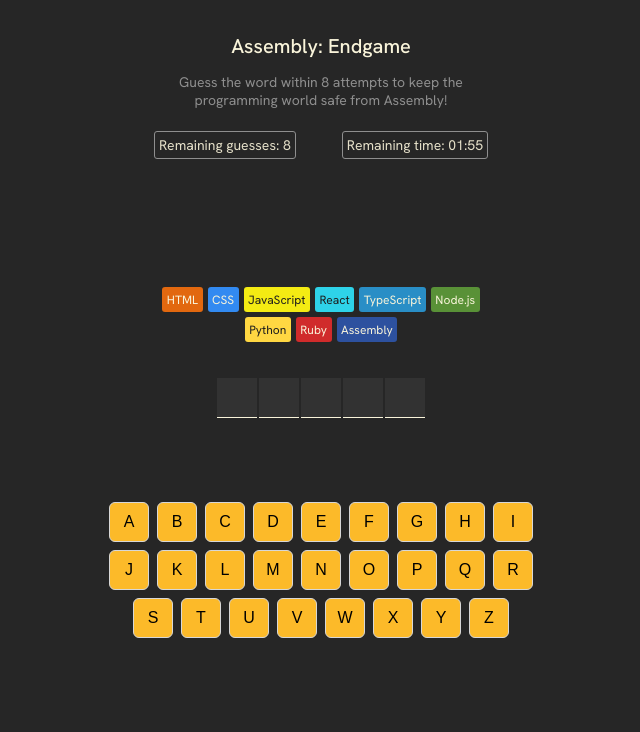
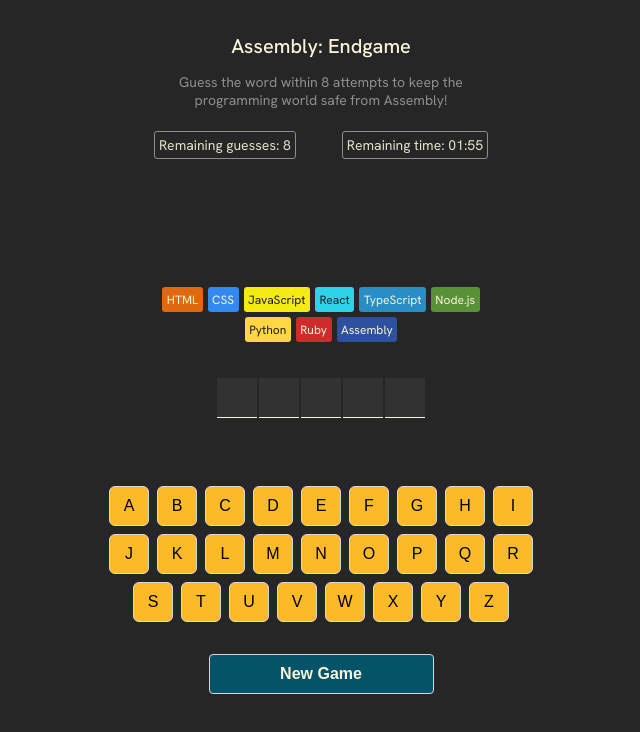
Before and after one commit to ak18dec/assembly-endgame, a React (Vite) app: page / in a window 1280 px wide. Shown: the top 732 px of the page, without its empty margins (319-959 px from the left). Built offline with nearby package versions, Linux system fonts and the light colour scheme.

Commit message:
CSS Updates

```diff
--- a/src/App.css
+++ b/src/App.css
@@ -135,7 +135,7 @@
   gap: 8px;
   justify-content: center;
   max-width: 450px;
-  margin: 4em auto 2rem;
+  margin: 3em auto 2rem;
 }
 
 section.keyboard > button {
@@ -161,7 +161,7 @@
 }
 
 button.new-game {
-  background-color: #11B5E5;
+  background-color: #055369;
   border: 1px solid #D7D7D7;
   border-radius: 4px;
   width: 225px;
@@ -170,6 +170,9 @@
   display: block;
   margin-inline: auto;
   cursor: pointer;
+  font-size: 1rem;
+  font-weight: 600;
+  color: #F9F4DA;
 }
 
 .sr-only {
--- a/src/App.jsx
+++ b/src/App.jsx
@@ -125,7 +125,7 @@
         isGameOver={isGameOver}
         word={word}
       />
-      {isGameOver &&
+      {true &&
         <button
           className='new-game'
           onClick={startNewGame}
```
